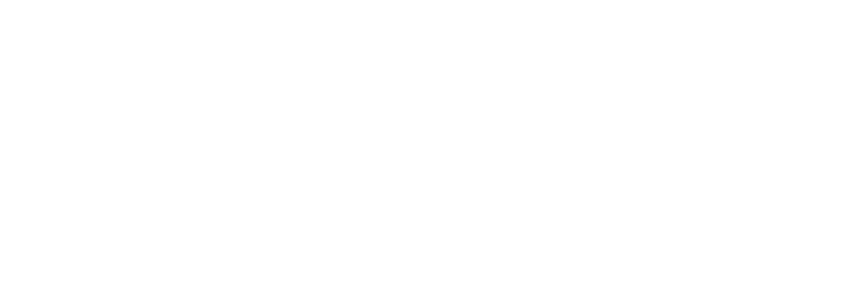
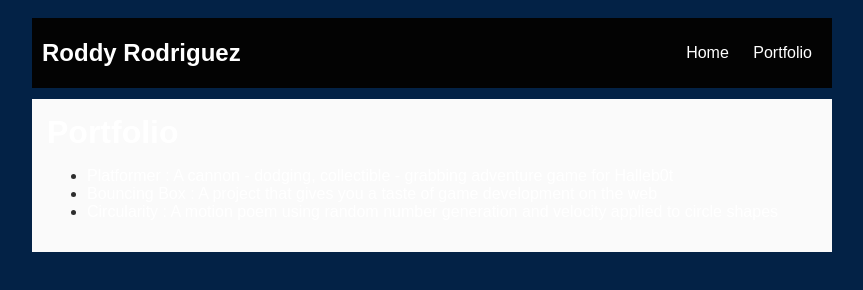
Before and after one commit to RoddyRodriguez7519938/RoddyRodriguez7519938.github.io, a plain HTML site: page portfolio.html in a window 1280 px wide. Shown: the whole page, without its empty margins (208-1071 px from the left). Drawn offline with Linux system fonts and the light colour scheme.

Commit message:
portfolio

```diff
--- a/index.html
+++ b/index.html
@@ -2,7 +2,7 @@
 <html>
   <head>
     <title>Roddy's Amazing Website</title>
-    <link rel="stylesheet" herf="style.css">
+    <link rel="stylesheet" href="style.css">
   </head>
   <body>
     <!--Visible HTML elements GO HERE -->
--- a/portfolio.html
+++ b/portfolio.html
@@ -0,0 +1,32 @@
+<!DOCTYPE HTML>
+<html>
+    <head> <title>Roddy's Computer Science Website</title>
+      <link rel="stylesheet" href="style.css">
+    </head>
+
+    <body>
+      <div id="all-contents">
+        <nav>
+          <h1>Roddy Rodriguez</h1>
+            <ul id="nav-ul">
+              <li class="nav-li">
+               <a class="nav-a" href="index.html">Home</a>
+              </li>
+              <li class="nav-li">
+               <a class="nav-a" href="portfolio.html">Portfolio</a>
+              </li>
+            </ul>
+        </nav>
+        <main>
+          <div class="content">
+            <h1>Portfolio</h1>
+            <ul id="portfolio">
+              <li><a href="projects/platformer/">Platformer : A cannon - dodging, collectible - grabbing adventure game for Halleb0t</a></li>
+              <li><a href="projects/bouncing-box/">Bouncing Box : A project that gives you a taste of game development on the web </a></li>
+              <li><a href="projects/circularity/">Circularity : A motion poem using random number generation and velocity applied to circle shapes</a></li>
+            </ul>
+          </div>
+        </main>
+      </div>
+    </body>
+</html>
```
